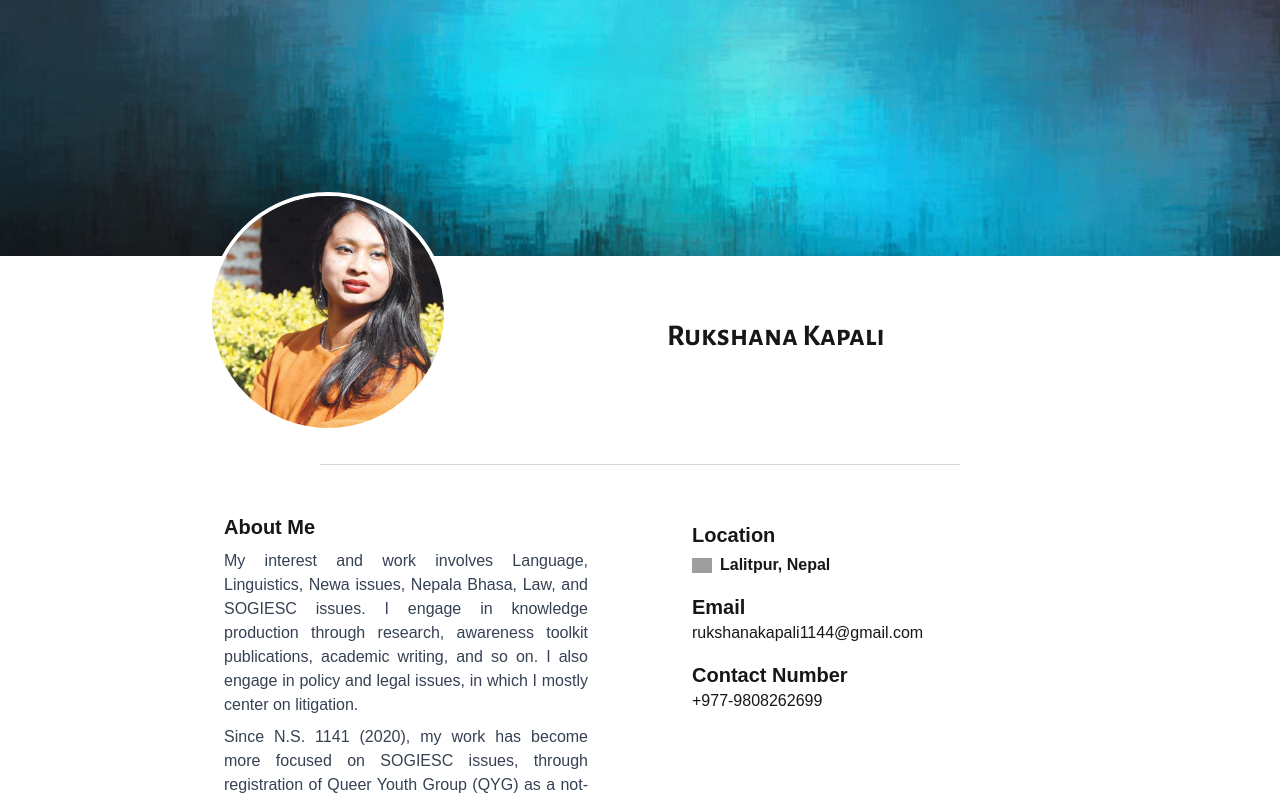
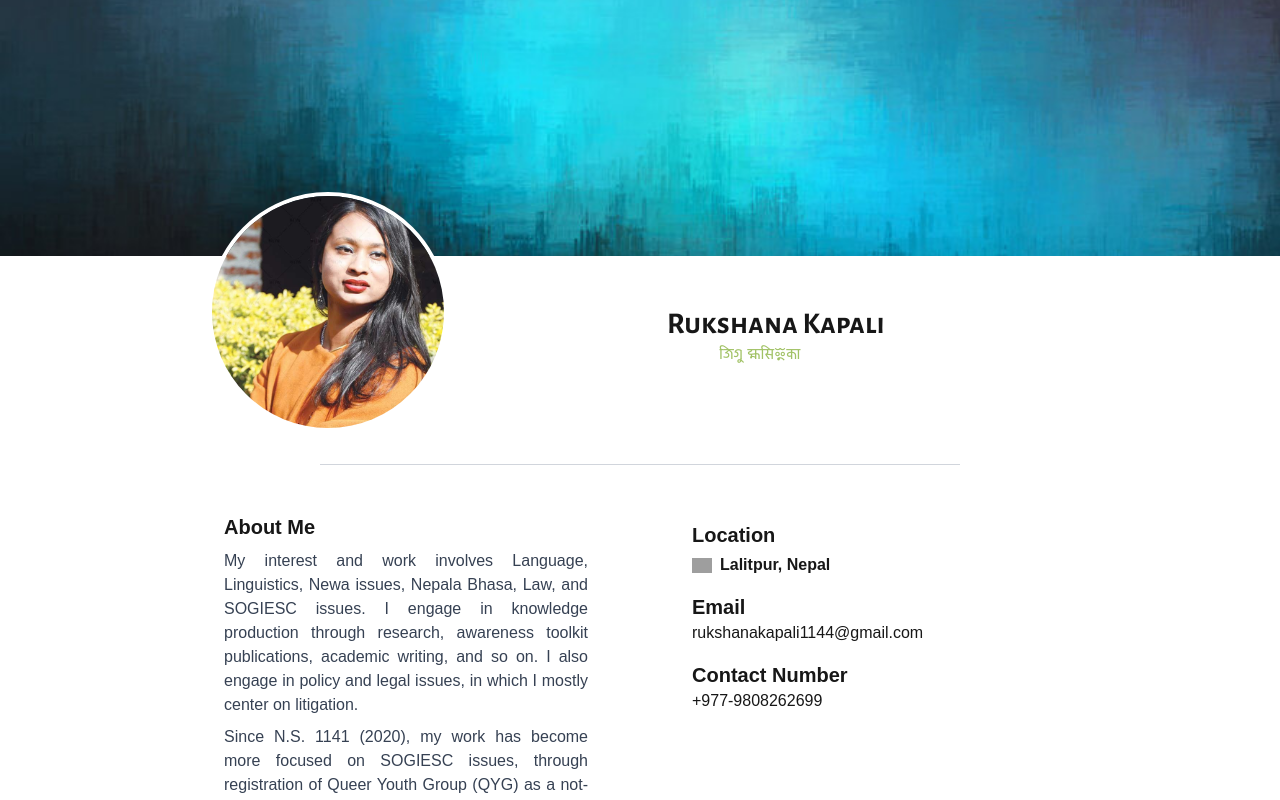
Before and after one commit to shakyasimha/ruku-ya-portfolio, a Next.js app: page / in a window 1280 px wide. Shown: the top 800 px of the page. Built offline with nearby package versions, Linux system fonts and the light colour scheme; grey boxes are pictures that could not be loaded.

Commit message:
newari font is working well

```diff
--- a/src/components/Header/index.tsx
+++ b/src/components/Header/index.tsx
@@ -1,5 +1,6 @@
 import Image from 'next/image';
-import { Alegreya_Sans, Alegreya_Sans_SC } from "next/font/google";
+import Link from 'next/link';
+import { Alegreya_Sans, Alegreya_Sans_SC, Noto_Sans_Newa } from "next/font/google";
 
 // Fonts
 const alegreyaSans = Alegreya_Sans({
@@ -11,6 +12,10 @@ const alegreyaSC = Alegreya_Sans_SC({
     weight: ['500', '700'],
     subsets: ["latin"],
 });
+
+const newaLipi = Noto_Sans_Newa({
+    weight: ['400']
+})
 
 interface HeaderProps {
     title: string
@@ -47,6 +52,16 @@ export default function Page({ title }: HeaderProps) {
                         <h1 className={`${alegreyaSC.className} text-3xl font-bold`}>{title}</h1>
                         {/* <p className={`${alegreyaSans.className} text-xl text-[#333]`}>{headerInfo.subtitle}</p> */}
                     </div>
+
+                    {/* This part contains links for the website in different languages */}
+                    <div className="text-center flex-row">
+                        <Link
+                            className={`${newaLipi.className} mx-2 text-[#A1C265] hover:opacity-70 hover:transition hover:duration-500`}
+                            href="/ne/page"
+                        >
+                            𑐖𑐶𑐐𑐹 𑐴𑑂𑐩𑐳𑐶𑐂𑐎𑐵
+                        </Link>
+                    </div>
                 </div>
             </div>
         </div>
```
